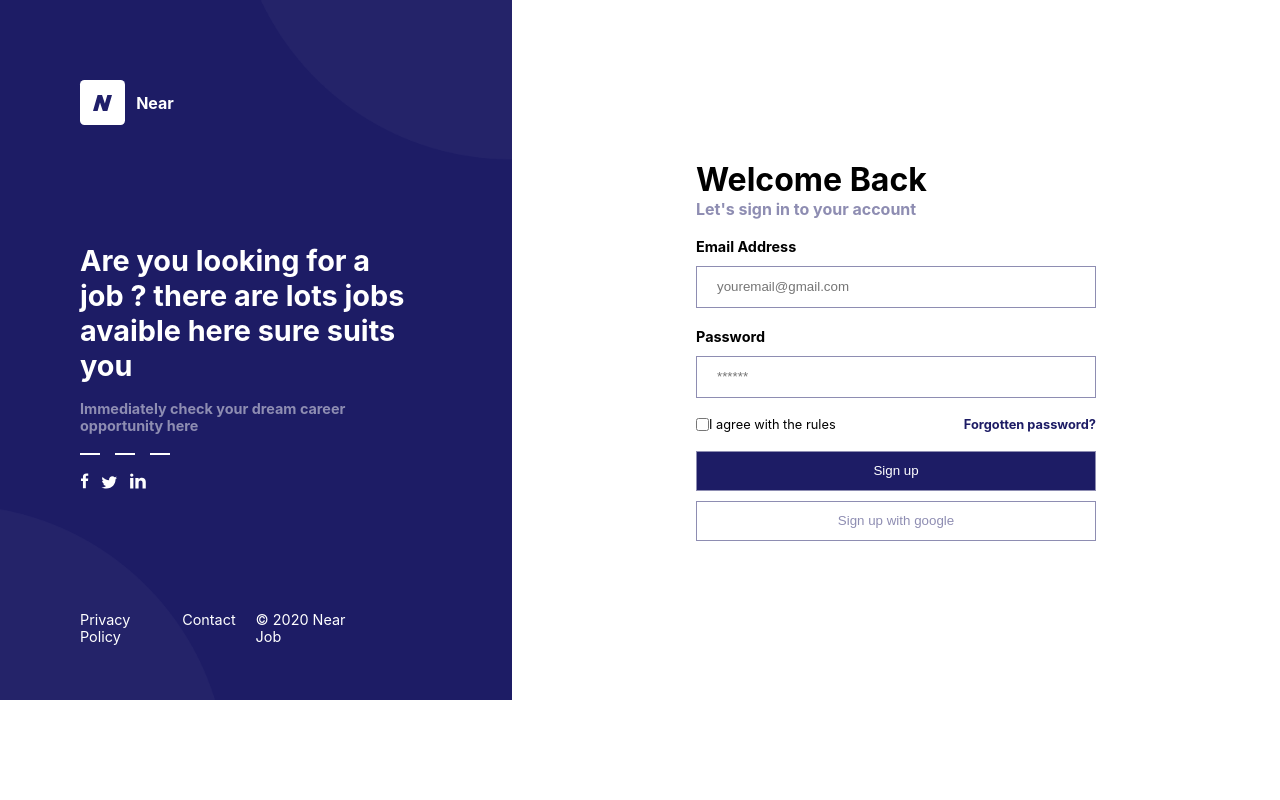
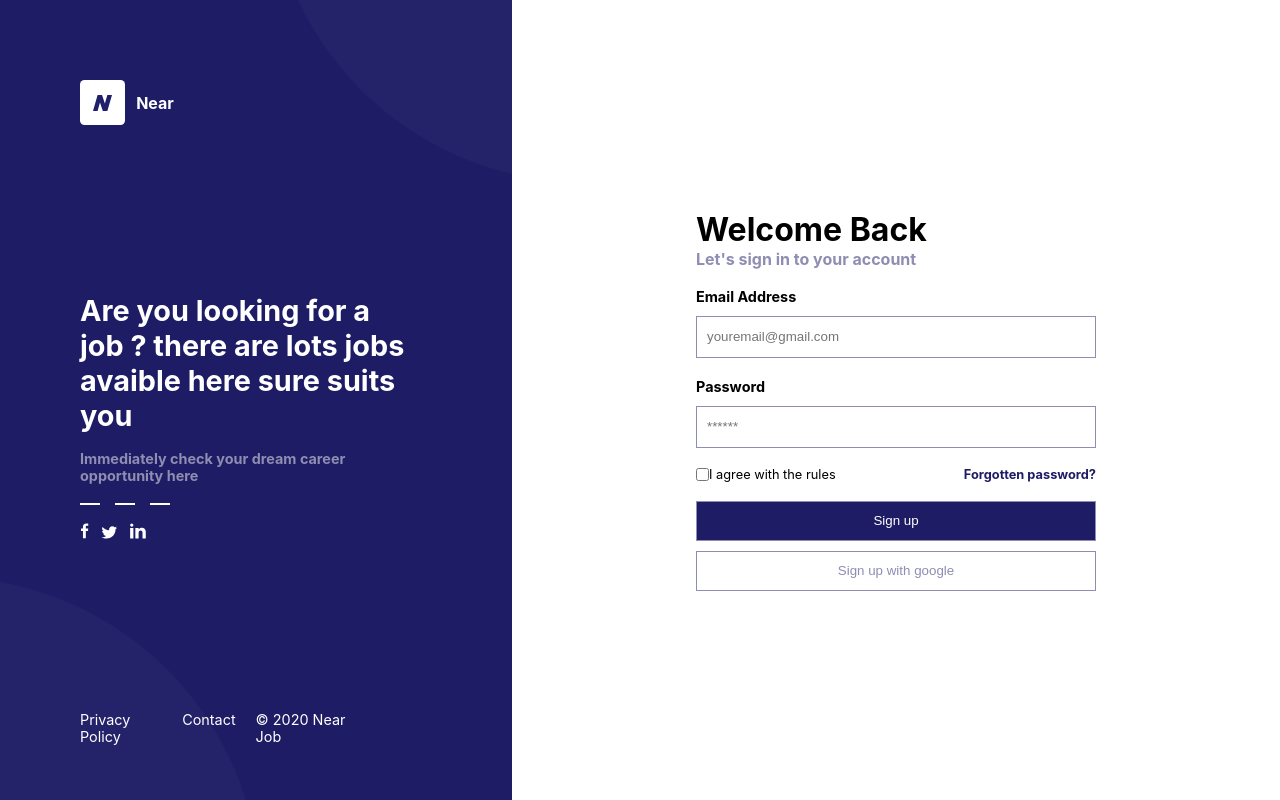
Before and after one commit to tahyr102/login-form-tahyr102.github.io, a plain HTML site: page index.html in a window 1280 px wide. Drawn offline with Linux system fonts and the light colour scheme.

Commit message:
memperbaiki ukuran container dan type pada password

```diff
--- a/index.html
+++ b/index.html
@@ -63,7 +63,7 @@
             </div>
 
         </div>
-        <div class="container-form">
+        <form action="" class="container-form">
             <div class="head">
                 <h1>
                     Welcome Back
@@ -76,13 +76,14 @@
             <div class="address">
                 <div class="set-add">
                     <label for="email">Email Address</label>
-                    <input type="text" placeholder="youremail@gmail.com">
+                    <input type="email" placeholder="youremail@gmail.com">
 
                 </div>
 
                 <div class="set-add">
                     <label for="password">Password</label>
-                    <input type="text" placeholder="******">
+                    <input type="password" placeholder="******">
+
                 </div>
             </div>
             <div class="agree-forgot-password">
@@ -98,8 +99,8 @@
                 <button type="submit">Sign up</button>
                 <button type="submit" class="google">Sign up with google</button>
             </div>
+        </form>
 
-        </div>
     </div>
 </body>
 
--- a/style.css
+++ b/style.css
@@ -5,7 +5,7 @@
 
 .container {
     display: flex;
-    height: 700px;
+    height: 100vh;
     /* width: 1400px; */
     margin: auto;
     font-family: -apple-system, BlinkMacSystemFont, 'Segoe UI', Roboto, Oxygen, Ubuntu, Cantarell, 'Open Sans', 'Helvetica Neue', sans-serif;
@@ -16,7 +16,7 @@
     display: flex;
     justify-content: space-between;
     flex-direction: column;
-    height: 700px;
+    height: 100%;
     width: 40%;
     background-color: rgba(29, 28, 101, 1);
     padding: 80px 100px 55px 80px;
@@ -170,7 +170,7 @@
 .container-form .set-add input {
     height: 40px;
     border: 1px solid rgb(142, 141, 178);
-    padding-left: 20px;
+    padding-left: 10px;
 }
 
 .container-form .agree-forgot-password {
```
